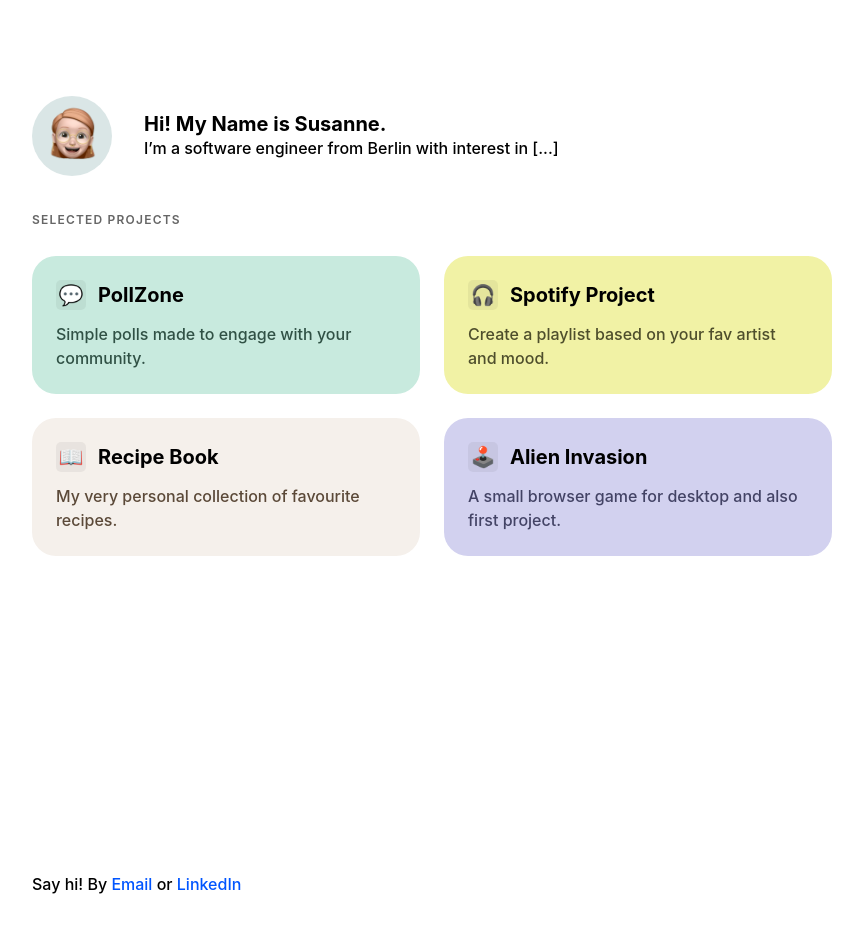
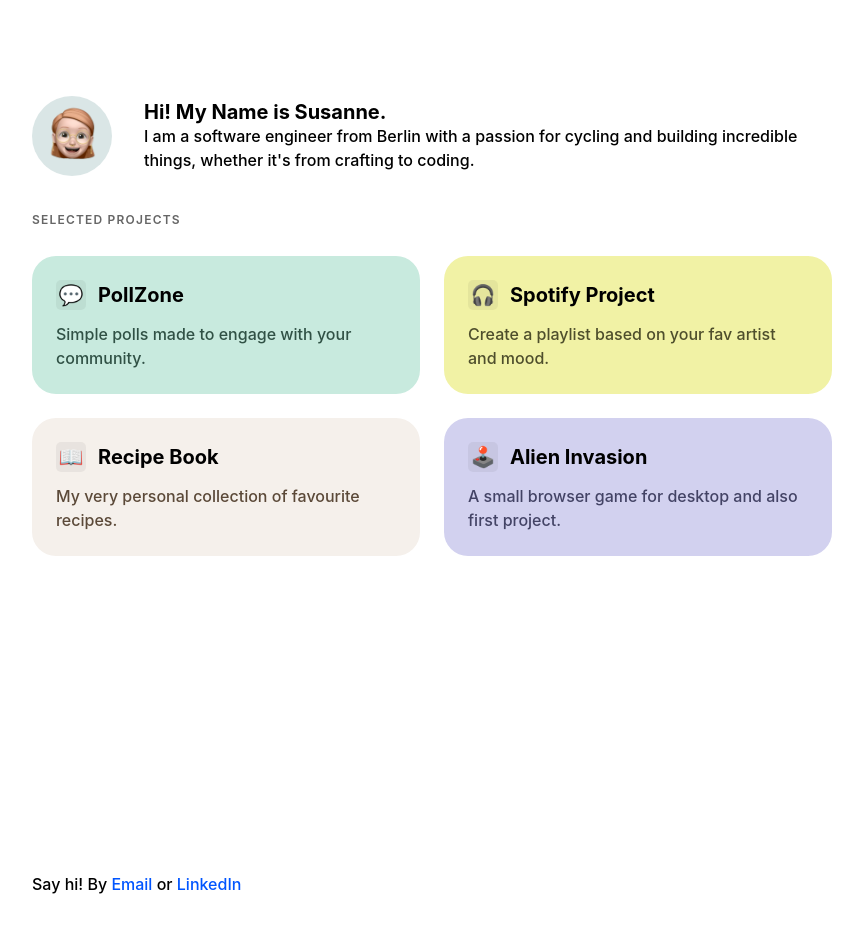
Before and after one commit to justArale/portfolio, a React (Vite) app: page / in a window 1280 px wide. Shown: the top 932 px of the page, without its empty margins (208-1071 px from the left). Built offline with nearby package versions, Linux system fonts and the light colour scheme.

Commit message:
updated about me text

```diff
--- a/src/components/Navbar.jsx
+++ b/src/components/Navbar.jsx
@@ -9,7 +9,8 @@ function Navbar() {
       <div>
         <h1 className="bodyLarge">Hi! My Name is Susanne.</h1>
         <p className="body">
-          I’m a software engineer from Berlin with interest in [...]
+          I am a software engineer from Berlin with a passion for cycling and
+          building incredible things, whether it's from crafting to coding.
         </p>
       </div>
     </div>
```
